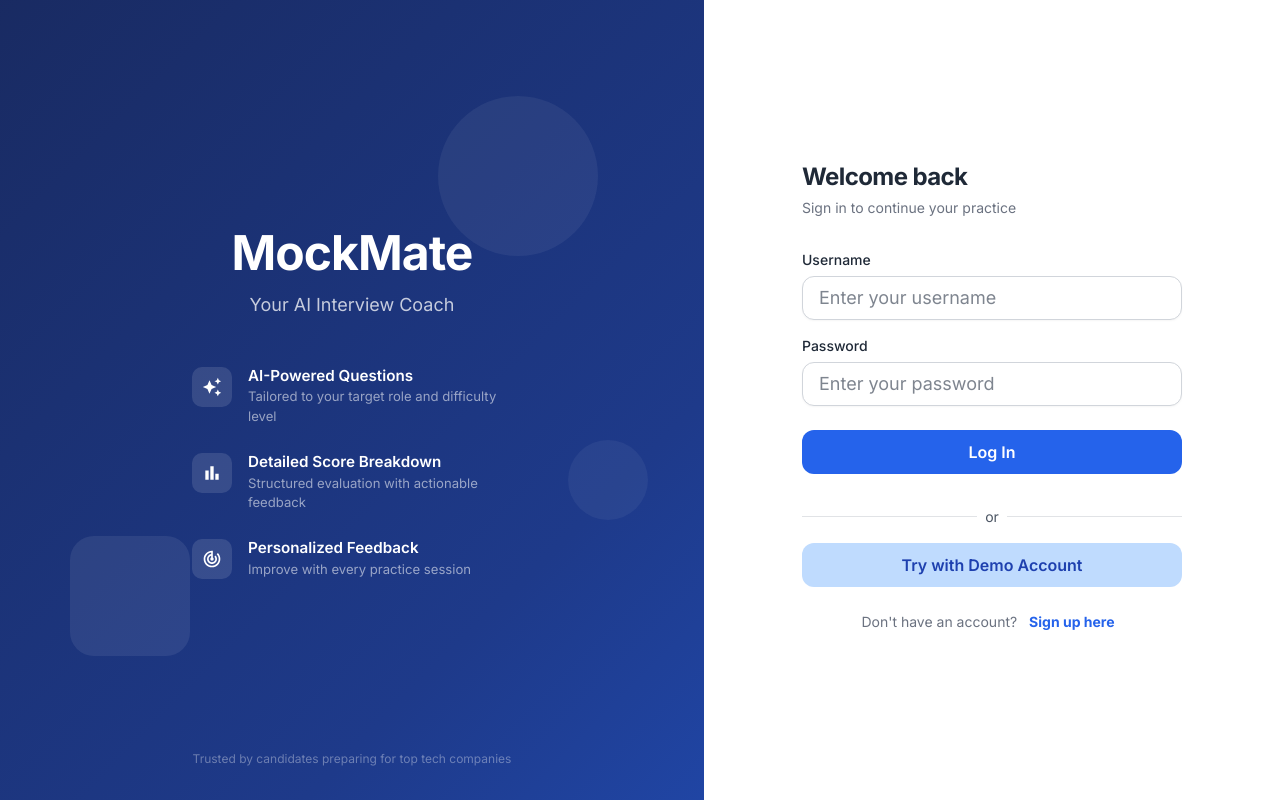
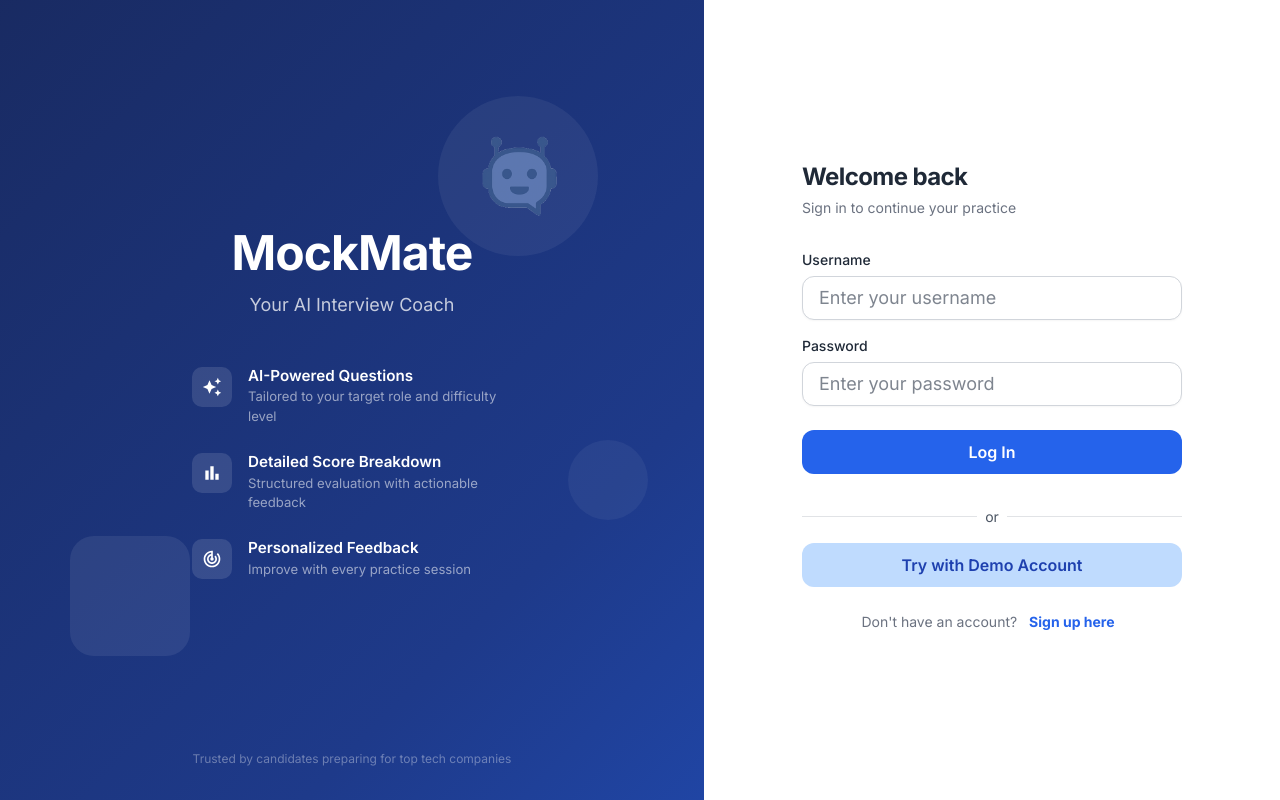
Before and after one commit to CUinspace233/mock-mate, a React (Vite) app in the folder frontend/: page / in a window 1280 px wide. Built offline with nearby package versions, Linux system fonts and the light colour scheme.

Commit message:
feat: enhance AuthLayout component with loading animation and icon
- Updated the AuthLayout component to include a loading animation with a centered robot icon, improving user experience during authentication.
- Adjusted styles to ensure proper alignment and display of the new icon.

```diff
--- a/frontend/src/components/AuthLayout.tsx
+++ b/frontend/src/components/AuthLayout.tsx
@@ -45,8 +45,17 @@ export default function AuthLayout({ children }: AuthLayoutProps) {
             borderRadius: "50%",
             background: "rgba(255,255,255,0.06)",
             animation: "float 6s ease-in-out infinite",
+            display: "flex",
+            alignItems: "center",
+            justifyContent: "center",
           }}
-        />
+        >
+          <img
+            src="/robot_icon.png"
+            alt=""
+            style={{ width: 90, height: 90, opacity: 0.45 }}
+          />
+        </Box>
         <Box
           sx={{
             position: "absolute",
```
